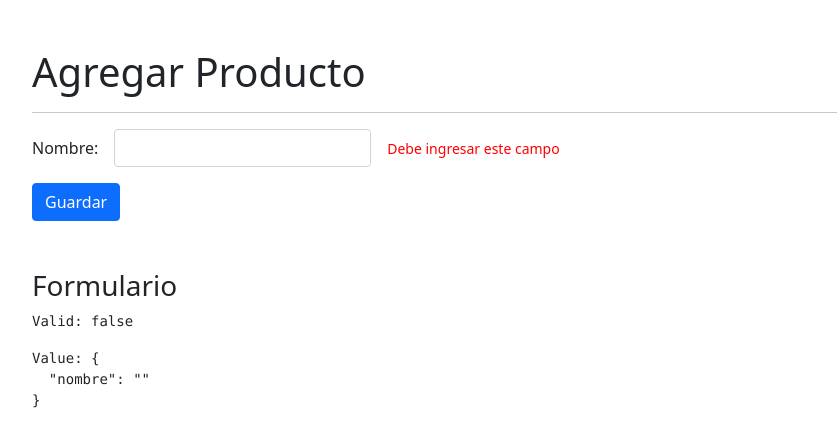
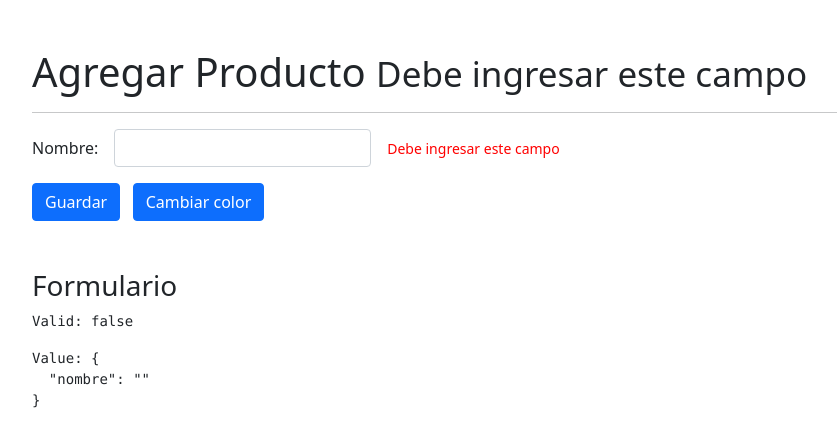
Before and after one commit to sebasGZA/directivasApp, an Angular app: page /productos/agregar in a window 1280 px wide. Shown: the top 446 px of the page, without its empty margins (50-887 px from the left). Built offline with nearby package versions, Linux system fonts and the light colour scheme.

Commit message:
Reaccionar a los cambios en tiempo real

```diff
--- a/src/app/productos/pages/agregar/agregar.component.html
+++ b/src/app/productos/pages/agregar/agregar.component.html
@@ -1,4 +1,4 @@
-<h1 class="mt-5">Agregar Producto</h1>
+<h1 class="mt-5">Agregar Producto <small>{{mensajeDeseado}}</small></h1>
 <hr>
 <form [formGroup]="miFormulario">
     <div class="row g-3 align-items-center mb-3">
@@ -21,8 +21,11 @@
 
     <div class="row mt-2">
         <div class="col-auto">
-            <button class="btn btn-primary">
+            <button (click)="cambiarNombre()" class="btn btn-primary">
                 Guardar
+            </button> &nbsp;
+            <button (click)="cambiarColor()" class="btn btn-primary ml-1">
+                Cambiar color
             </button>
         </div>
 
--- a/src/app/productos/pages/agregar/agregar.component.ts
+++ b/src/app/productos/pages/agregar/agregar.component.ts
@@ -23,4 +23,12 @@ export class AgregarComponent implements OnInit {
   tieneError(campo: string): boolean {
     return this.miFormulario.get(campo)?.invalid || false
   }
+
+  cambiarNombre(){
+    this.mensajeDeseado = 'Sebastian Gomez'
+  }
+
+  cambiarColor(){
+    this.colorDeseado = 'green'
+  }
 }
--- a/src/app/shared/directives/err-msg.directive.ts
+++ b/src/app/shared/directives/err-msg.directive.ts
@@ -1,9 +1,9 @@
-import { Directive, ElementRef, Input, OnInit } from '@angular/core';
+import { Directive, ElementRef, Input, OnChanges, OnInit, SimpleChanges } from '@angular/core';
 
 @Directive({
   selector: '[error-msg]'
 })
-export class ErrMsgDirective implements OnInit {
+export class ErrMsgDirective implements OnInit, OnChanges {
 
   htmlElement: ElementRef<HTMLElement>
   @Input() color!: string
@@ -18,6 +18,21 @@ export class ErrMsgDirective implements OnInit {
     this.setColor()
   }
 
+  ngOnChanges(changes: SimpleChanges): void {
+    if (changes['mensaje']) {
+      const mensaje = changes['mensaje'].currentValue
+      this.htmlElement.nativeElement.innerText = mensaje
+
+    }
+
+    if (changes['color']) {
+      const color = changes['color'].currentValue
+      this.htmlElement.nativeElement.style.color = color
+
+    }
+    console.log(changes)
+  }
+
   setMensaje(): void {
     this.htmlElement.nativeElement.innerText = this.mensaje
     this.htmlElement.nativeElement.classList.add('form-text')
```
